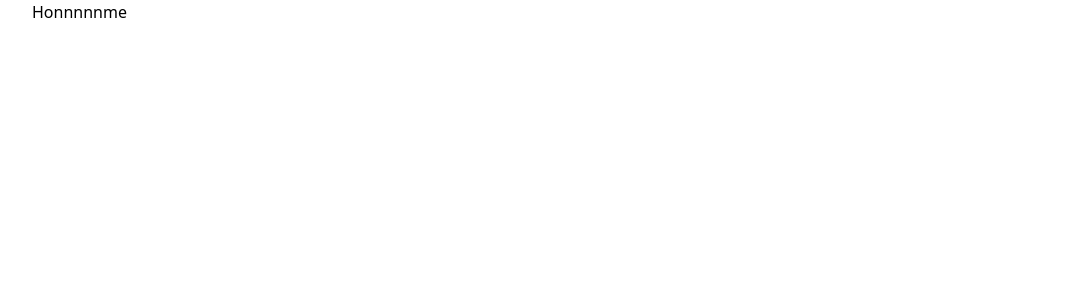
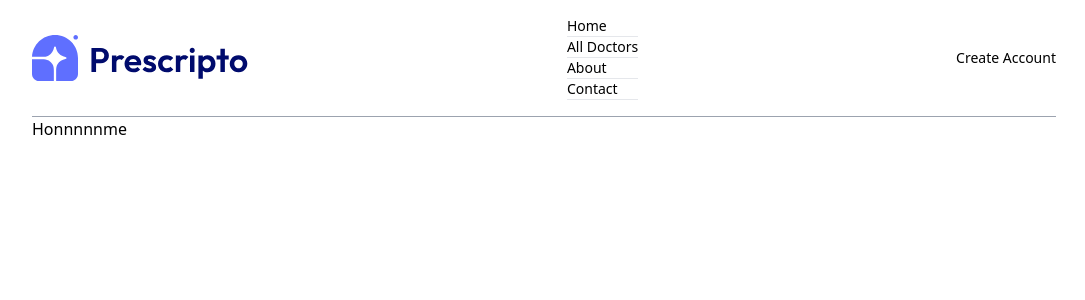
Before and after one commit to MgMorshed123/Doctor-4-U-Client, a React (Vite) app: page / in a window 1280 px wide. Shown: the top 300 px of the page, without its empty margins (96-1181 px from the left). Built offline with nearby package versions, Linux system fonts and the light colour scheme.

Commit message:
basic navbar done

```diff
--- a/src/App.jsx
+++ b/src/App.jsx
@@ -7,10 +7,13 @@ import MyAppointments from "./pages/MyAppointments";
 import Doctors from "./pages/Doctors";
 import Contact from "./pages/Contact";
 import About from "./pages/About";
+import Appointments from "./pages/Appointments";
+import Navbar from "./components/Navbar";
 
 const App = () => {
   return (
     <div className="mx-4 sm:mx-[10%]">
+      <Navbar></Navbar>
       <Routes>
         <Route path="/" element={<Home />} />
         <Route path="/doctors" element={<Doctors />} />
@@ -20,6 +23,7 @@ const App = () => {
         <Route path="/contact" element={<Contact />} />
         <Route path="/my-profile" element={<MyProfile />} />
         <Route path="/my-appointments" element={<MyAppointments />} />
+        <Route path="/appointment/:docId" element={<Appointments />} />
       </Routes>
     </div>
   );
--- /dev/null
+++ b/src/components/Navbar.jsx
@@ -0,0 +1,32 @@
+import React from "react";
+import { assets } from "../assets/assets_frontend/assets";
+import { NavLink } from "react-router-dom";
+
+const Navbar = () => {
+  return (
+    <div className="flex justify-between  items-center text-sm py-4 border-b  border-gray-400">
+      <img src={assets.logo} alt="" srcset="" />
+      <ul>
+        <NavLink>
+          <li>Home</li>
+          <hr />
+        </NavLink>
+        <NavLink>
+          <li>All Doctors </li>
+          <hr />
+        </NavLink>
+        <NavLink>
+          <li>About</li>
+          <hr />
+        </NavLink>
+        <NavLink>
+          <li>Contact</li>
+          <hr />
+        </NavLink>
+      </ul>
+      <button>Create Account</button>
+    </div>
+  );
+};
+
+export default Navbar;
```
